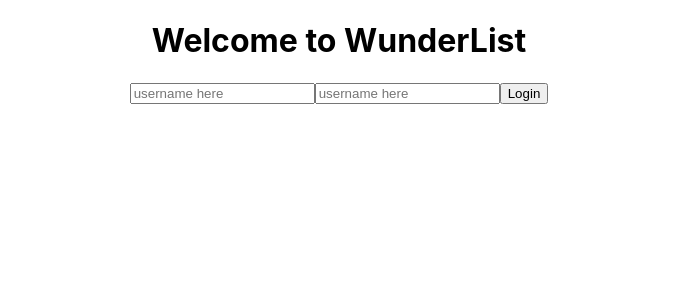
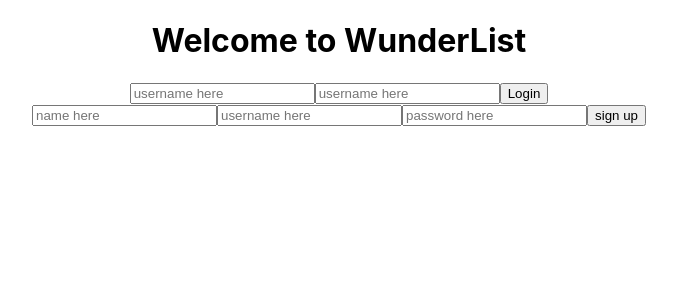
Before and after one commit to shawnpatel96/front-end-1, a React (Create React App) app in the folder my-app/: page / in a window 1280 px wide. Shown: the top 300 px of the page, without its empty margins (301-978 px from the left). Built offline with nearby package versions, Linux system fonts and the light colour scheme.

Commit message:
reducer is playing nice, working on adding rest of CRUD stuff now

```diff
--- a/my-app/package.json
+++ b/my-app/package.json
@@ -9,8 +9,11 @@
     "axios": "^0.19.2",
     "react": "^16.13.0",
     "react-dom": "^16.13.0",
+    "react-redux": "^7.2.0",
     "react-router-dom": "^5.1.2",
-    "react-scripts": "^3.4.0"
+    "react-scripts": "^3.4.0",
+    "redux": "^4.0.5",
+    "redux-thunk": "^2.3.0"
   },
   "scripts": {
     "start": "react-scripts start",
--- a/my-app/src/App.js
+++ b/my-app/src/App.js
@@ -1,6 +1,7 @@
 import React,{ useState } from 'react';
 
 import Form from './components/Form';
+import Page from "./components/Page"
 
 import Login from "./components/Login"
 import PrivateRoute from "./components/PrivateRoute"
@@ -13,7 +14,7 @@
     <div className="App">
       <Switch>
 
-    <PrivateRoute exact path ="/form" component ={Form}/>
+    <PrivateRoute exact path ="/form" component ={Page}/>
     <Route exact path="/" component={Login} />
     <Route component={Login}/>
 
--- a/my-app/src/components/Form.js
+++ b/my-app/src/components/Form.js
@@ -8,7 +8,7 @@
     frequency: ''
 }
 
-const Form =({tasks, updateTasks})=>{
+const Form =({dispatch, tasks, updateTasks})=>{
     console.log(tasks)
 
     const[editing, setEditing]= useState(false);
@@ -43,6 +43,10 @@
             ...newTask,
             description:e.target.value
         })
+    }
+    const clearTask=(event)=>{
+        event.preventDefault();
+        dispatch({type:"CLEAR_TASK"})
     }
 
     const deleteTask= task=>{
@@ -92,7 +96,7 @@
 
     return (
         <div>
-        <h1> hello from form component</h1>
+
         <form onSubmit={addTask}>
             <div>
 
@@ -100,6 +104,7 @@
                 <input name="task" type="text" placeholder="Frequency here" value={newTask.frequency} onChange={handleNewTask}/>
 
                 <button>Add New Task</button>
+                <button onClick={clearTask}>Clear</button>
             </div>
         </form>
         </div>
--- /dev/null
+++ b/my-app/src/components/List.js
@@ -0,0 +1,18 @@
+import React from "react"
+import Task from "./Task"
+
+const List = ({state,dispatch})=>{
+
+    const clearTask = state.length ? (
+        state.map(tasks=> {
+            return (
+                <Task task={tasks} dispatch={dispatch}/>
+            );
+        })
+    ) : (
+      null
+    );
+    return clearTask
+};
+
+export default List
--- a/my-app/src/components/Login.js
+++ b/my-app/src/components/Login.js
@@ -1,5 +1,7 @@
 import React, {useState} from "react";
 import axios from "axios"
+
+/// THIS IS THE LOG IN AND SIGN UP CODE
 
 
 const Login =(props) =>{
@@ -9,19 +11,43 @@
           password: ''
         }
 );
+const [signup, setSignup]=useState(
+  {
+    name:"",
+    username: '',
+    password: ''
+  }
+)
 
-const handleChanges = e => {
+const handleSignup = e =>{
+  setSignup({
+    ...signup,
+    [e.target.name] : e.target.value
+  })
+  // console.log(signup)
+}
+
+const handleLogin = e => {
     setLogin({
       ...login,
       [e.target.name] : e.target.value
     });
-    console.log(login);
+    // console.log(login);
 };
-
+const handleSubmitSignUp=e=>{
+  e.preventDefault();
+  axios
+  .post ('https://wunderlistbuildweek.herokuapp.com/api/auth/register', signup)
+  .then(res=>{
+    console.log(res)
+  })
+  .catch(err=>console.log(err))
+}
 const handleSubmit = e => {
     e.preventDefault();
     axios
       .post('https://wunderlistbuildweek.herokuapp.com/api/auth/login	', login)   ////////////////////////////////////////// Change
+
       .then(res => {
         console.log('this is response from login post',res);
         localStorage.setItem('token', res.data.token);
@@ -36,11 +62,19 @@
       <h1>Welcome to WunderList</h1>                                        {/* ////////////////////// RAE's  LOGIN PAGE HERE////////////////////  */}
       <form onSubmit={handleSubmit}>
 
-      <input type="text" name="username" placeholder="username here" value={login.username} onChange={handleChanges}/>
-      <input type="password" name="password" placeholder="username here" value={login.password} onChange={handleChanges}/>
+      <input type="text" name="username" placeholder="username here" value={login.username} onChange={handleLogin}/>
+      <input type="password" name="password" placeholder="username here" value={login.password} onChange={handleLogin}/>
       <button> Login </button>
 
       </form>
+      <form onSubmit={handleSubmitSignUp}>
+      <input type="text" name="name" placeholder="name here"  value={signup.name} onChange={handleSignup}/>
+      <input type="text" name="username" placeholder="username here" value={signup.username} onChange={handleSignup}/>
+      <input type="text" name="password" placeholder="password here" value={signup.password} onChange={handleSignup}/>
+      <button>sign up</button>
+      </form>
+
+
 
       </>
   )
--- a/my-app/src/components/Page.js
+++ b/my-app/src/components/Page.js
@@ -1,28 +1,22 @@
-import React, { useState, useEffect } from "react";
-import axios from "axios";
-import axiosWithAuth from '../utils/axiosWithAuth'
+import React, { useState, useEffect, useReducer } from "react";
+// import axios from "axios";
+// import axiosWithAuth from '../utils/axiosWithAuth'
 import Form from "./Form"
+import List from "./List"
 
+import { reducer, initialState } from '../reducer/reducer';
+const HomePage = ()=>{
+    const [formList, setFormList]= useState([]);
+    const [state, dispatch]= useReducer(reducer, initialState);
 
-const List = ()=>{
-    const [formList, setFormList]= useState([]);
-    useEffect(()=>{
-        axiosWithAuth()
-        .get('/api/auth/lists')
-        .then(res=>{
-            console.log('this is RESPONSE from GET in List.js', res)
-            setFormList(res.data)
-        })
-        .catch(err=>{
-            console.log('this is ERROR from GET in List.js', err)
-        })
-    },[])
     return(
-        <>
-        <Form tasks={formList}/>
-        </>
+        <div>
+        <p>Welcome to WunderList Home Page</p>
+        <Form tasks={formList} dispatch={dispatch}/>
+        <List state={state} dispatch={dispatch}/>
+        </div>
     )
 }
 
 
-export default List
+export default HomePage
--- a/my-app/src/components/Task.js
+++ b/my-app/src/components/Task.js
@@ -0,0 +1,18 @@
+import React from "react"
+
+const Task=({task, dispatch})=>{
+
+
+    const handleToggle =()=>{
+        dispatch({type:"TOGGLE_TASK", payload:task.id})
+    }
+
+    return (
+        <li>
+            <span onClick={handleToggle} style={{textDecoration: task.completed ? "line-through black":"none"}}>{task.task}</span>
+        </li>
+    )
+
+}
+
+export default Task
--- a/my-app/src/index.js
+++ b/my-app/src/index.js
@@ -4,7 +4,17 @@
 import App from './App';
 import * as serviceWorker from './serviceWorker';
 
-ReactDOM.render(<App />, document.getElementById('root'));
+import thunk from "redux-thunk";
+import {reducer} from "./reducer/reducer";
+import {Provider} from "react-redux";
+import {createStore, applyMiddleware} from "redux";
+
+const store = createStore(reducer, applyMiddleware(thunk));
+
+ReactDOM.render(
+<Provider store={store}>
+    <App />
+</Provider>, document.getElementById('root'));
 
 // If you want your app to work offline and load faster, you can change
 // unregister() to register() below. Note this comes with some pitfalls.
--- a/my-app/src/reducer/reducer.js
+++ b/my-app/src/reducer/reducer.js
@@ -1,18 +1,13 @@
 export const initialState =[
     {
-        task: 'Learn about reducers',
+        task: 'Take out Trash',
         completed: false,
         id: 3892987589
     },
     {
-        task: 'Learn about reducers part 2',                // CHANGE endpoints TO NEW BACKEND API ////////////////////////////
+        task: 'Take out Trash Again',                // CHANGE endpoints TO NEW BACKEND API ////////////////////////////
         completed: false,
         id: 38929875842
-    },
-    {
-        task: 'Learn about reducers part 3?',
-        completed: false,
-        id: 3892987584
     }
 
 ]
```
Also changed, not shown: 1 other file (tests, documents, lock files or other folders).
